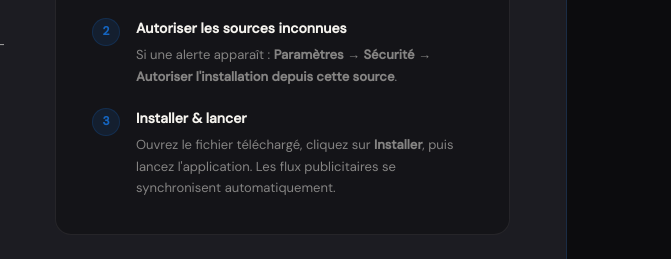
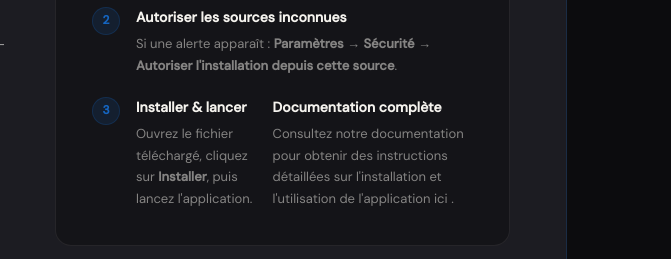
Before and after one commit to taysirdigitalgroup/taysirdigitalgroup.github.io, a plain HTML site: page index.html in a window 1280 px wide. Shown: the part 2966-3225 px from the top of the page, 609-1280 px from the left. Drawn offline with Linux system fonts and the light colour scheme.

Commit message:
Ajout du lien de PAGE README sur index

```diff
--- a/index.html
+++ b/index.html
@@ -649,7 +649,11 @@ footer {
           <div class="step-num">3</div>
           <div class="step-content">
             <h5>Installer & lancer</h5>
-            <p>Ouvrez le fichier téléchargé, cliquez sur <strong>Installer</strong>, puis lancez l'application. Les flux publicitaires se synchronisent automatiquement.</p>
+            <p>Ouvrez le fichier téléchargé, cliquez sur <strong>Installer</strong>, puis lancez l'application.</p>
+          </div>
+          <div class="step-content">
+            <h5><a href="mws-readme.html">Documentation complète</a></h5>
+            <p>Consultez notre documentation pour obtenir des instructions détaillées sur l'installation et l'utilisation de l'application <a href="mws-readme.html">ici</a> .</p>
           </div>
         </div>
       </div>
```
